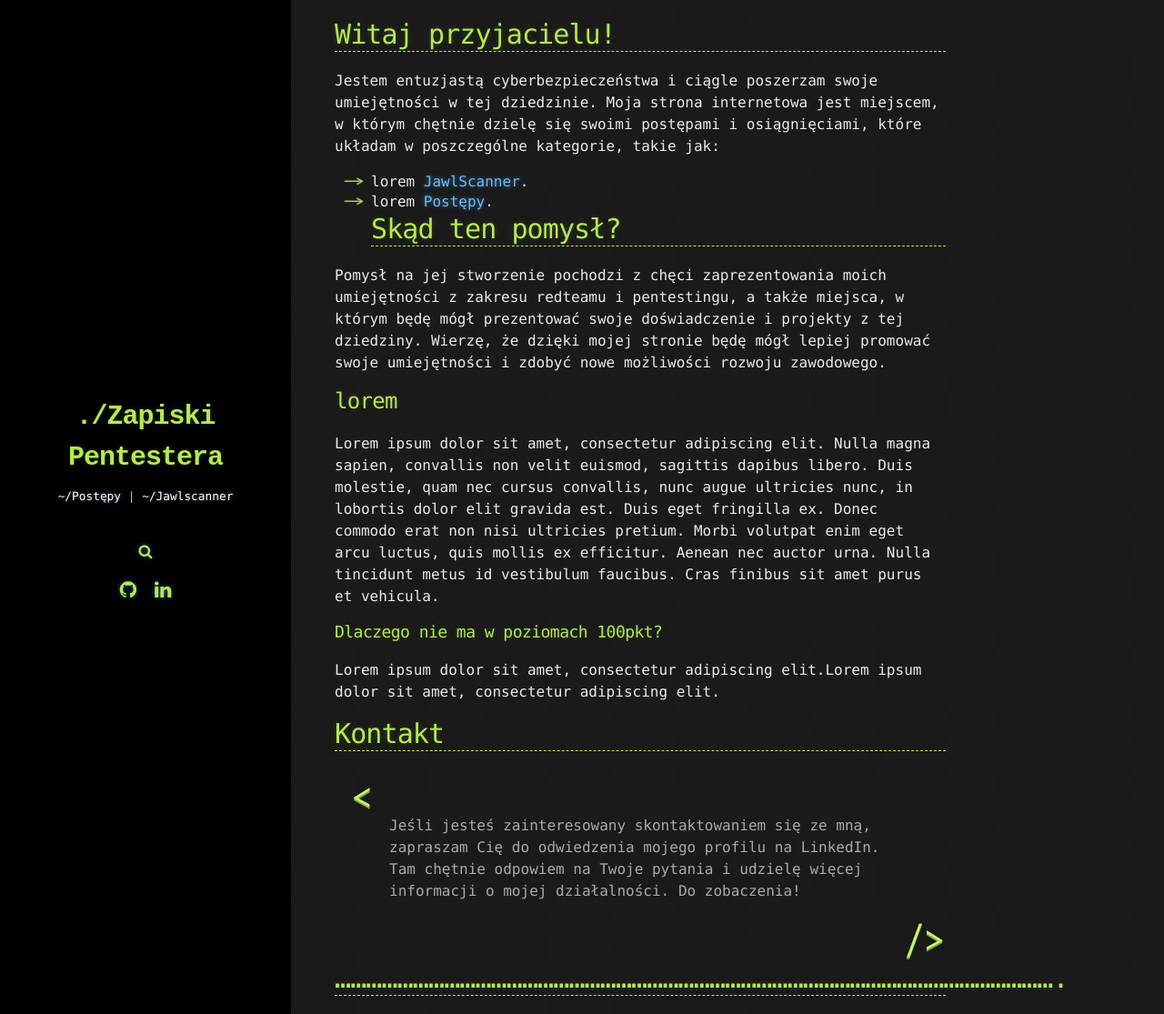
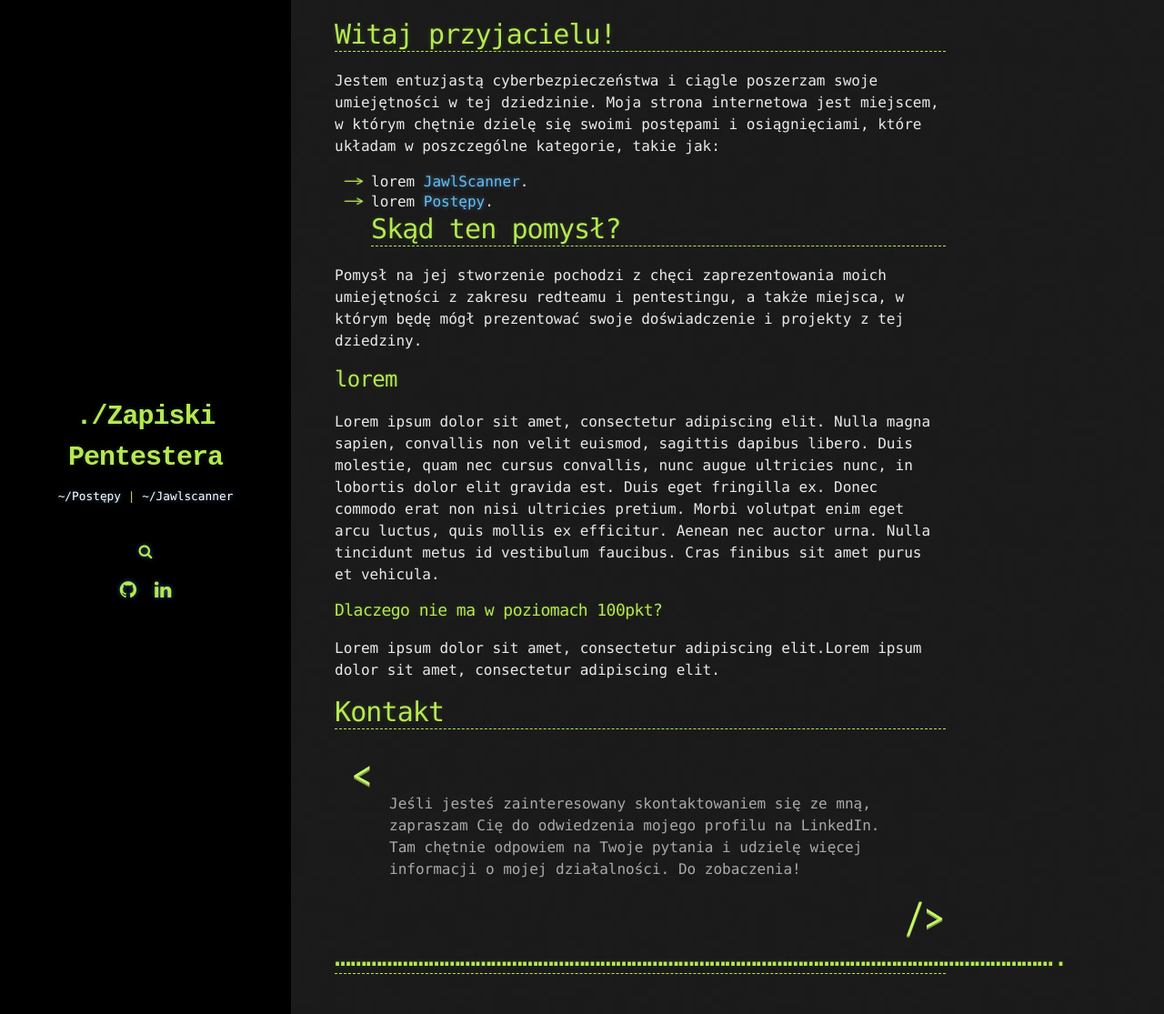
Before and after one commit to Cyberjali/Cyberjali.github.io, a Jekyll site: the page built from _pages/index.md, in a window 1280 px wide and 1115 px high. Shown: the whole window at 91% size. Built offline with Jekyll 4.4.1, drawn with Linux system fonts in a browser that asks for light colours; comment, search, counter and statistics services are not loaded.

Commit message:
Update index.md

```diff
--- a/_pages/index.md
+++ b/_pages/index.md
@@ -12,7 +12,7 @@ Jestem entuzjastą cyberbezpieczeństwa i ciągle poszerzam swoje umiejętności
 [Postępy](./Postępy.md).
 # Skąd ten pomysł?
 
-Pomysł na jej stworzenie pochodzi z chęci zaprezentowania moich umiejętności z zakresu redteamu i pentestingu, a także miejsca, w którym będę mógł prezentować swoje doświadczenie i projekty z tej dziedziny. Wierzę, że dzięki mojej stronie będę mógł lepiej promować swoje umiejętności i zdobyć nowe możliwości rozwoju zawodowego.
+Pomysł na jej stworzenie pochodzi z chęci zaprezentowania moich umiejętności z zakresu redteamu i pentestingu, a także miejsca, w którym będę mógł prezentować swoje doświadczenie i projekty z tej dziedziny.
 
 ## lorem
 
```
